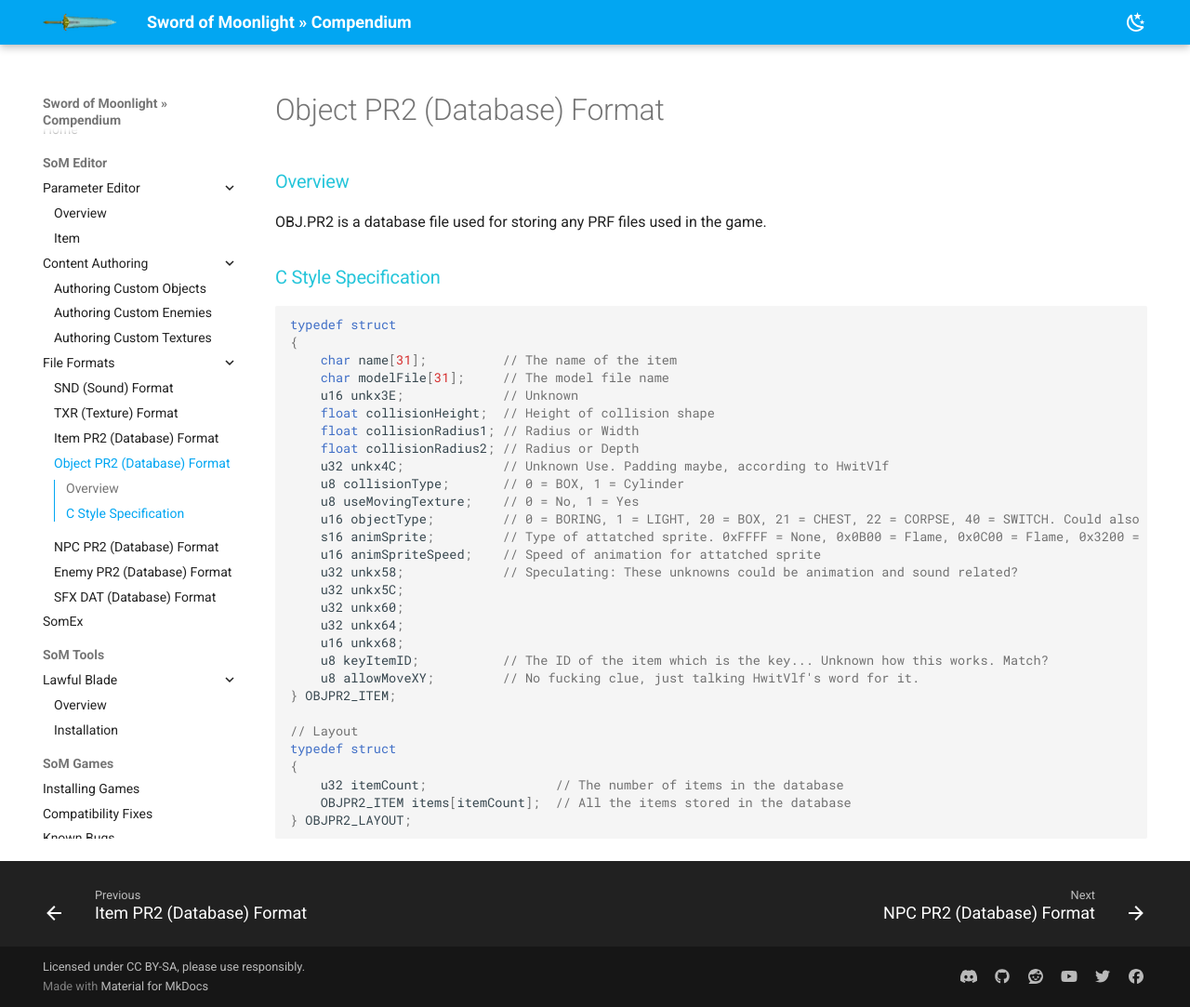
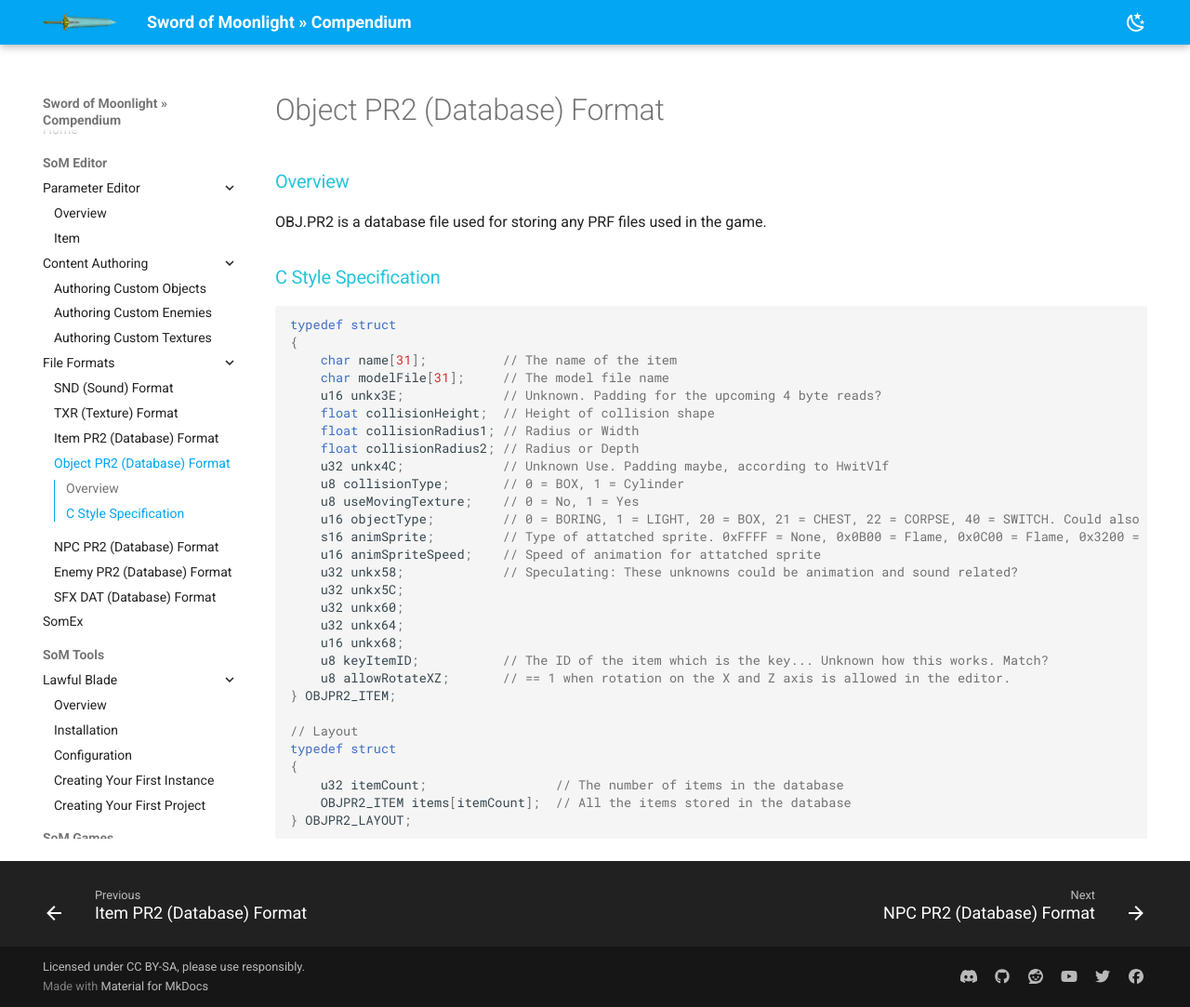
Before and after one commit to Sword-of-Moonlight/docs-of-moonlight, an MkDocs documentation site: the page built from source/docs/editor/ff/pr2-obj-file-format.md, in a window 1280 px wide and 1083 px high. Shown: the whole window at 93% size. Built offline with MkDocs 1.6.1 and Material for MkDocs 9.7.7, drawn with Linux system fonts in a browser that asks for light colours.

Commit message:
Lawful Blade docs: instance, pref

```diff
--- a/source/docs/editor/ff/pr2-obj-file-format.md
+++ b/source/docs/editor/ff/pr2-obj-file-format.md
@@ -8,7 +8,7 @@ typedef struct
 {
     char name[31];          // The name of the item
     char modelFile[31];     // The model file name
-    u16 unkx3E;             // Unknown
+    u16 unkx3E;             // Unknown. Padding for the upcoming 4 byte reads?
     float collisionHeight;  // Height of collision shape
     float collisionRadius1; // Radius or Width
     float collisionRadius2; // Radius or Depth
@@ -16,7 +16,7 @@ typedef struct
     u8 collisionType;       // 0 = BOX, 1 = Cylinder
     u8 useMovingTexture;    // 0 = No, 1 = Yes
     u16 objectType;         // 0 = BORING, 1 = LIGHT, 20 = BOX, 21 = CHEST, 22 = CORPSE, 40 = SWITCH. Could also be u8, unknown...
-    s16 animSprite;         // Type of attatched sprite. 0xFFFF = None, 0x0B00 = Flame, 0x0C00 = Flame, 0x3200 = light wall, 0x33 = light wall, 0x34 = splash,0x3700 = light wall, 0x3800 = light wall, 0xC401 = flame
+    s16 animSprite;         // Type of attatched sprite. 0xFFFF = None, 0x0B00 = Flame, 0x0C00 = Flame, 0x3200 = light wall, 0x3300 = light wall, 0x3400 = splash, 0x3700 = light wall, 0x3800 = light wall, 0xC401 = flame
     u16 animSpriteSpeed;    // Speed of animation for attatched sprite
     u32 unkx58;             // Speculating: These unknowns could be animation and sound related?
     u32 unkx5C;
@@ -24,7 +24,7 @@ typedef struct
     u32 unkx64;
     u16 unkx68;
     u8 keyItemID;           // The ID of the item which is the key... Unknown how this works. Match?
-    u8 allowMoveXY;         // No fucking clue, just talking HwitVlf's word for it.
+    u8 allowRotateXZ;       // == 1 when rotation on the X and Z axis is allowed in the editor.
 } OBJPR2_ITEM;
 
 // Layout
--- a/source/mkdocs.yml
+++ b/source/mkdocs.yml
@@ -28,6 +28,9 @@ nav:
     - Lawful Blade:
       - Overview: lawfulblade/lawful-brief.md
       - Installation: lawfulblade/lawful-install.md
+      - Configuration: lawfulblade/lawful-preference.md
+      - Creating Your First Instance: lawfulblade/lawful-create-instance.md
+      - Creating Your First Project: lawfulblade/lawful-create-project.md
   - SoM Games:
     - Installing Games: game/install-games.md
     - Compatibility Fixes: game/comp-games.md
```
Also changed, not shown: source/docs/editor/ff/snd-file-format.md (+4 -3 lines), source/docs/lawfulblade/lawful-create-instance.md (added, +38 -0 lines), source/docs/lawfulblade/lawful-create-project.md (added, +6 -0 lines), source/docs/lawfulblade/lawful-install.md (+4 -1 lines), source/docs/lawfulblade/lawful-preference.md (added, +28 -0 lines), source/docs/lawfulblade/img/lb_create_inst.webp (added), source/docs/lawfulblade/img/lb_create_proj.webp (added), source/docs/lawfulblade/img/lb_inst_screen.webp (added), source/docs/lawfulblade/img/lb_pref_dialog.webp (added).
